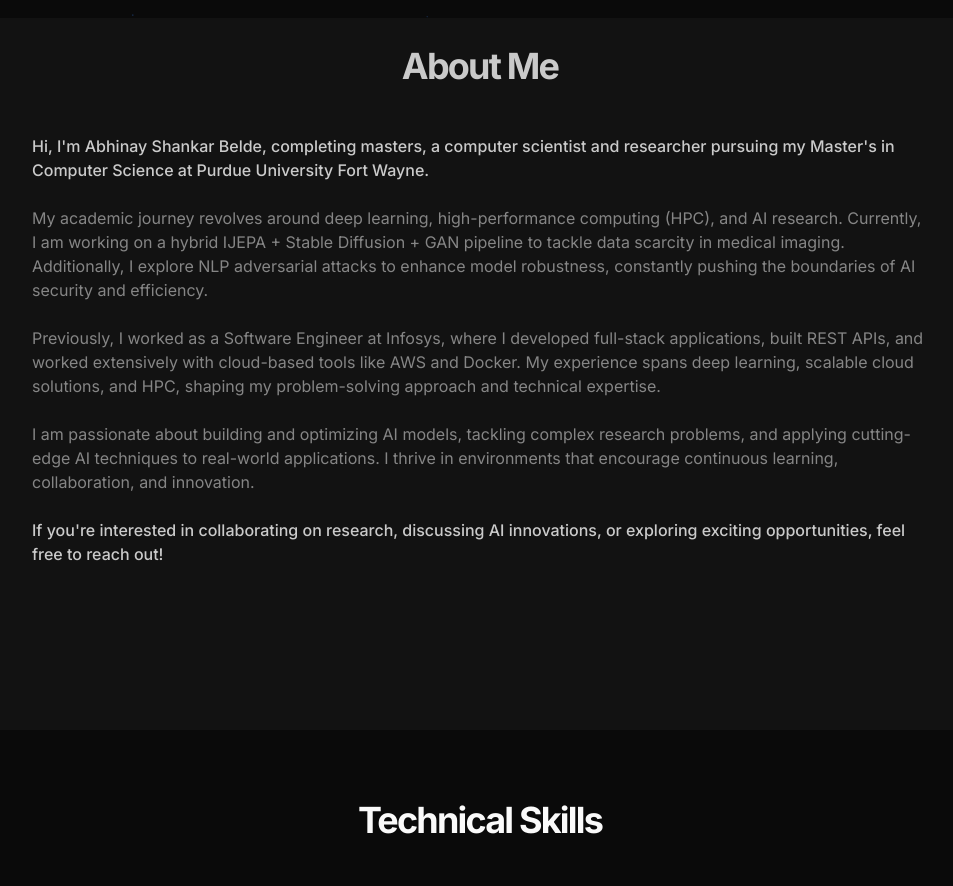
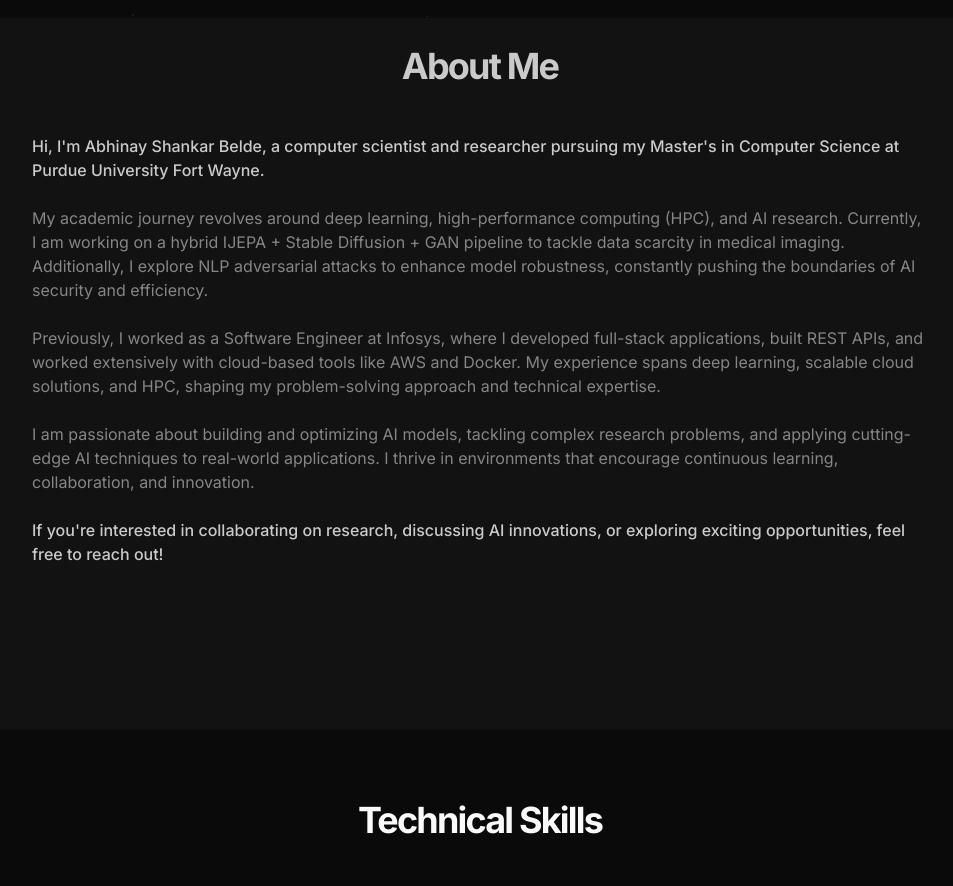
Before and after one commit to 08Abhinay/08Abhinay.github.io, a Next.js app: page / in a window 1280 px wide. Shown: the part 782-1668 px from the top of the page, without its empty margins (160-1113 px from the left). Built offline with nearby package versions, Linux system fonts and the light colour scheme.

Commit message:
changed about.tsx

```diff
--- a/app/components/about.tsx
+++ b/app/components/about.tsx
@@ -35,7 +35,7 @@ export default function About() {
           </motion.h2>
           <div className="space-y-6 text-muted-foreground leading-relaxed text-sm sm:text-base">
             {[
-              "Hi, I'm Abhinay Shankar Belde, completing masters, a computer scientist and researcher pursuing my Master's in Computer Science at Purdue University Fort Wayne.",
+              "Hi, I'm Abhinay Shankar Belde, a computer scientist and researcher pursuing my Master's in Computer Science at Purdue University Fort Wayne.",
               "My academic journey revolves around deep learning, high-performance computing (HPC), and AI research. Currently, I am working on a hybrid IJEPA + Stable Diffusion + GAN pipeline to tackle data scarcity in medical imaging. Additionally, I explore NLP adversarial attacks to enhance model robustness, constantly pushing the boundaries of AI security and efficiency.",
               "Previously, I worked as a Software Engineer at Infosys, where I developed full-stack applications, built REST APIs, and worked extensively with cloud-based tools like AWS and Docker. My experience spans deep learning, scalable cloud solutions, and HPC, shaping my problem-solving approach and technical expertise.",
               "I am passionate about building and optimizing AI models, tackling complex research problems, and applying cutting-edge AI techniques to real-world applications. I thrive in environments that encourage continuous learning, collaboration, and innovation.",
```
